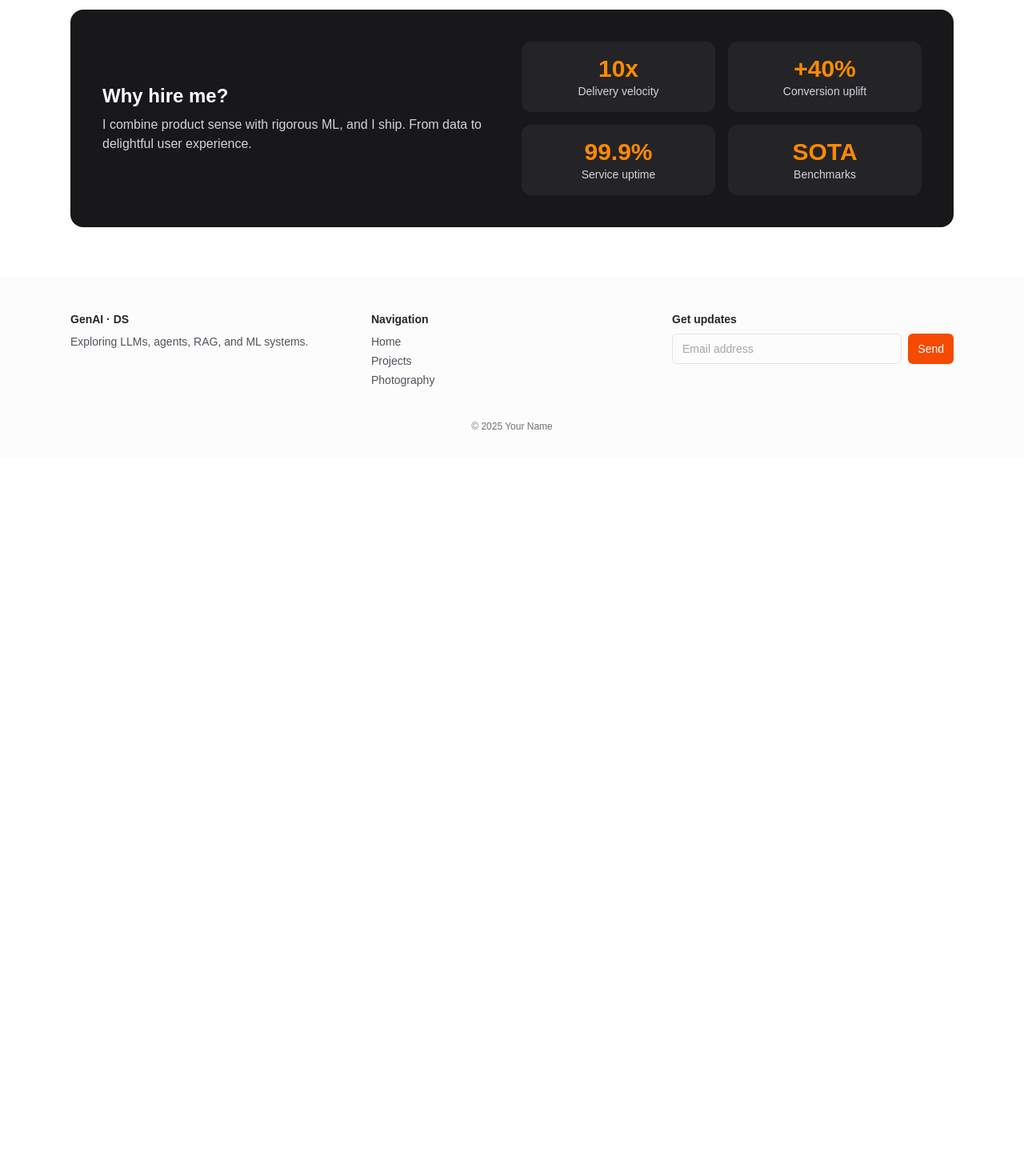
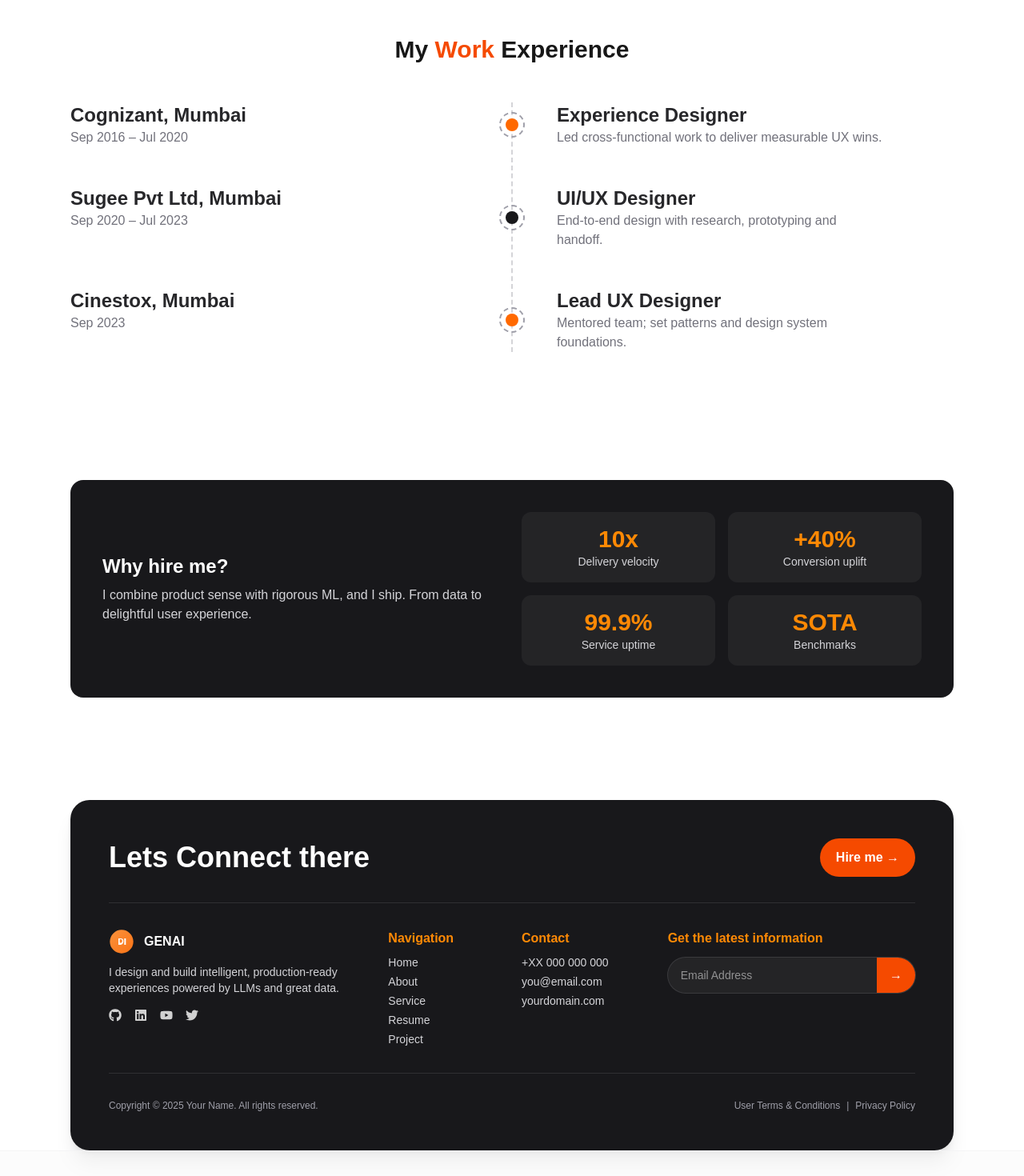
Before and after one commit to dynamiterdx/archit-mishra-portfolio, a Next.js app: page / in a window 1280 px wide. Shown: the part 1280-2750 px from the top of the page at 80% size. Before the commit the page ends 1853 px from the top, so only its background shows below. Built offline with nearby package versions, Linux system fonts and the light colour scheme.

Commit message:
Feat: Added 'Lets Connect' section on landing page

```diff
--- a/src/app/page.tsx
+++ b/src/app/page.tsx
@@ -1,11 +1,14 @@
 import Hero from "@/components/Hero";
 import Skills from "@/components/Skills";
+import Experience from "@/components/Experience";
+import ConnectBanner from "@/components/ConnectBanner";
 
 export default function Home() {
   return (
     <div>
       <Hero />
       <Skills />
+      <Experience />
       <section className="py-16">
         <div className="max-w-6xl mx-auto px-4 sm:px-6">
           <div className="rounded-2xl bg-zinc-900 text-white p-8 sm:p-10 grid md:grid-cols-2 gap-6 items-center">
@@ -22,6 +25,7 @@ export default function Home() {
           </div>
         </div>
       </section>
+      <ConnectBanner />
     </div>
   );
 }
--- /dev/null
+++ b/src/components/ConnectBanner.tsx
@@ -0,0 +1,76 @@
+import Link from "next/link";
+import { FaGithub, FaLinkedin, FaTwitter, FaYoutube } from "react-icons/fa6";
+
+export default function ConnectBanner() {
+  return (
+    <section className="mt-16">
+      <div className="mx-auto max-w-6xl px-4 sm:px-6">
+        <div className="rounded-3xl bg-zinc-900 text-white p-8 sm:p-12 shadow-xl">
+          <div className="flex items-center justify-between gap-6">
+            <h2 className="text-3xl sm:text-4xl font-extrabold">Lets Connect there</h2>
+            <Link href="/contact" className="rounded-full bg-orange-600 text-white px-5 py-3 font-semibold hover:bg-orange-700">Hire me →</Link>
+          </div>
+
+          <div className="my-8 border-t border-white/10" />
+
+          <div className="grid gap-10 md:grid-cols-3">
+            <div>
+              <div className="flex items-center gap-3">
+                <img src="/logo-mark.svg" alt="logo" className="h-8 w-8" />
+                <span className="font-semibold">GENAI</span>
+              </div>
+              <p className="mt-3 text-sm text-zinc-300 max-w-prose">
+                I design and build intelligent, production‑ready experiences powered by LLMs and great data.
+              </p>
+              <div className="mt-4 flex items-center gap-4 text-white/80">
+                <a href="#" aria-label="GitHub" className="hover:text-white"><FaGithub /></a>
+                <a href="#" aria-label="LinkedIn" className="hover:text-white"><FaLinkedin /></a>
+                <a href="#" aria-label="YouTube" className="hover:text-white"><FaYoutube /></a>
+                <a href="#" aria-label="Twitter" className="hover:text-white"><FaTwitter /></a>
+              </div>
+            </div>
+
+            <div className="grid grid-cols-2 gap-6">
+              <div>
+                <div className="text-orange-400 font-semibold">Navigation</div>
+                <ul className="mt-2 space-y-1 text-zinc-300 text-sm">
+                  <li><Link href="/">Home</Link></li>
+                  <li><a href="/#about">About</a></li>
+                  <li><a href="/#services">Service</a></li>
+                  <li><a href="/#resume">Resume</a></li>
+                  <li><Link href="/projects">Project</Link></li>
+                </ul>
+              </div>
+              <div>
+                <div className="text-orange-400 font-semibold">Contact</div>
+                <ul className="mt-2 space-y-1 text-zinc-300 text-sm">
+                  <li>+XX 000 000 000</li>
+                  <li>you@email.com</li>
+                  <li>yourdomain.com</li>
+                </ul>
+              </div>
+            </div>
+
+            <div>
+              <div className="text-orange-400 font-semibold">Get the latest information</div>
+              <form className="mt-3 flex overflow-hidden rounded-full ring-1 ring-white/15 bg-white/5">
+                <input className="flex-1 bg-transparent px-4 py-3 text-sm outline-none placeholder:text-white/50" placeholder="Email Address" />
+                <button className="bg-orange-600 px-4 font-semibold">→</button>
+              </form>
+            </div>
+          </div>
+
+          <div className="my-8 border-t border-white/10" />
+          <div className="flex flex-wrap items-center justify-between gap-3 text-xs text-zinc-400">
+            <div>Copyright © {new Date().getFullYear()} Your Name. All rights reserved.</div>
+            <div>
+              <a href="#" className="hover:text-white">User Terms & Conditions</a>
+              <span className="mx-2">|</span>
+              <a href="#" className="hover:text-white">Privacy Policy</a>
+            </div>
+          </div>
+        </div>
+      </div>
+    </section>
+  );
+}
--- /dev/null
+++ b/src/components/Experience.tsx
@@ -0,0 +1,52 @@
+export default function Experience() {
+  const left = [
+    { company: "Cognizant, Mumbai", period: "Sep 2016 – Jul 2020" },
+    { company: "Sugee Pvt Ltd, Mumbai", period: "Sep 2020 – Jul 2023" },
+    { company: "Cinestox, Mumbai", period: "Sep 2023" },
+  ];
+  const right = [
+    { role: "Experience Designer", desc: "Led cross‑functional work to deliver measurable UX wins." },
+    { role: "UI/UX Designer", desc: "End‑to‑end design with research, prototyping and handoff." },
+    { role: "Lead UX Designer", desc: "Mentored team; set patterns and design system foundations." },
+  ];
+
+  const rows = left.map((l, i) => ({ left: l, right: right[i] }));
+
+  return (
+    <section id="resume" className="py-16 sm:py-24">
+      <div className="max-w-6xl mx-auto px-4 sm:px-6">
+        <h2 className="text-center text-3xl font-extrabold">
+          My <span className="text-orange-600">Work</span> Experience
+        </h2>
+
+        <div className="relative mt-12">
+          {/* full-height dashed line centered */}
+          <div className="pointer-events-none absolute inset-y-0 left-1/2 -translate-x-1/2 hidden md:block">
+            <div className="h-full w-0.5 border-l-2 border-dashed border-zinc-300" />
+          </div>
+
+          <div className="grid md:grid-cols-[1fr_48px_1fr] gap-x-8 gap-y-12">
+            {rows.map((row, i) => (
+              <>
+                <div key={`l-${i}`} className="">
+                  <div className="text-2xl font-semibold text-zinc-800">{row.left.company}</div>
+                  <div className="text-zinc-500">{row.left.period}</div>
+                </div>
+                <div key={`c-${i}`} className="hidden md:flex items-center justify-center">
+                  <div className="relative">
+                    <span className="absolute -inset-2 rounded-full border-2 border-dashed border-zinc-400" />
+                    <span className={`block h-4 w-4 rounded-full ${i===1? 'bg-zinc-900':'bg-orange-500'}`} />
+                  </div>
+                </div>
+                <div key={`r-${i}`} className="">
+                  <div className="text-2xl font-semibold text-zinc-800">{row.right.role}</div>
+                  <p className="text-zinc-500 max-w-[46ch]">{row.right.desc}</p>
+                </div>
+              </>
+            ))}
+          </div>
+        </div>
+      </div>
+    </section>
+  );
+}
```
